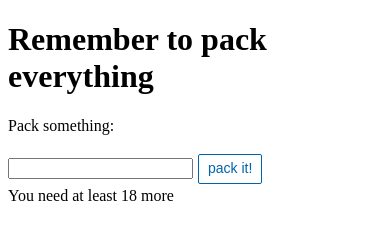
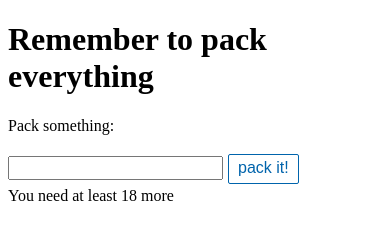
Before and after one commit to mgatland/remember, a plain HTML site: page index.html in a window 390 px wide. Drawn offline with Linux system fonts and the light colour scheme.

Commit message:
maybe prevent mobile browser zoom when typing

```diff
--- a/style.css
+++ b/style.css
@@ -1,3 +1,7 @@
+body, button, input {
+  font-size: 16px;
+}
+
 .hidden {
   display: none;
 }
@@ -10,7 +14,6 @@
   display: inline-block;
   padding: 4px 9px 6px 9px;
   margin: 3px 5px 3px 5px;
-  font-size: 14px;
   line-height: 18px;
   text-align: center;
   vertical-align: middle;
```
